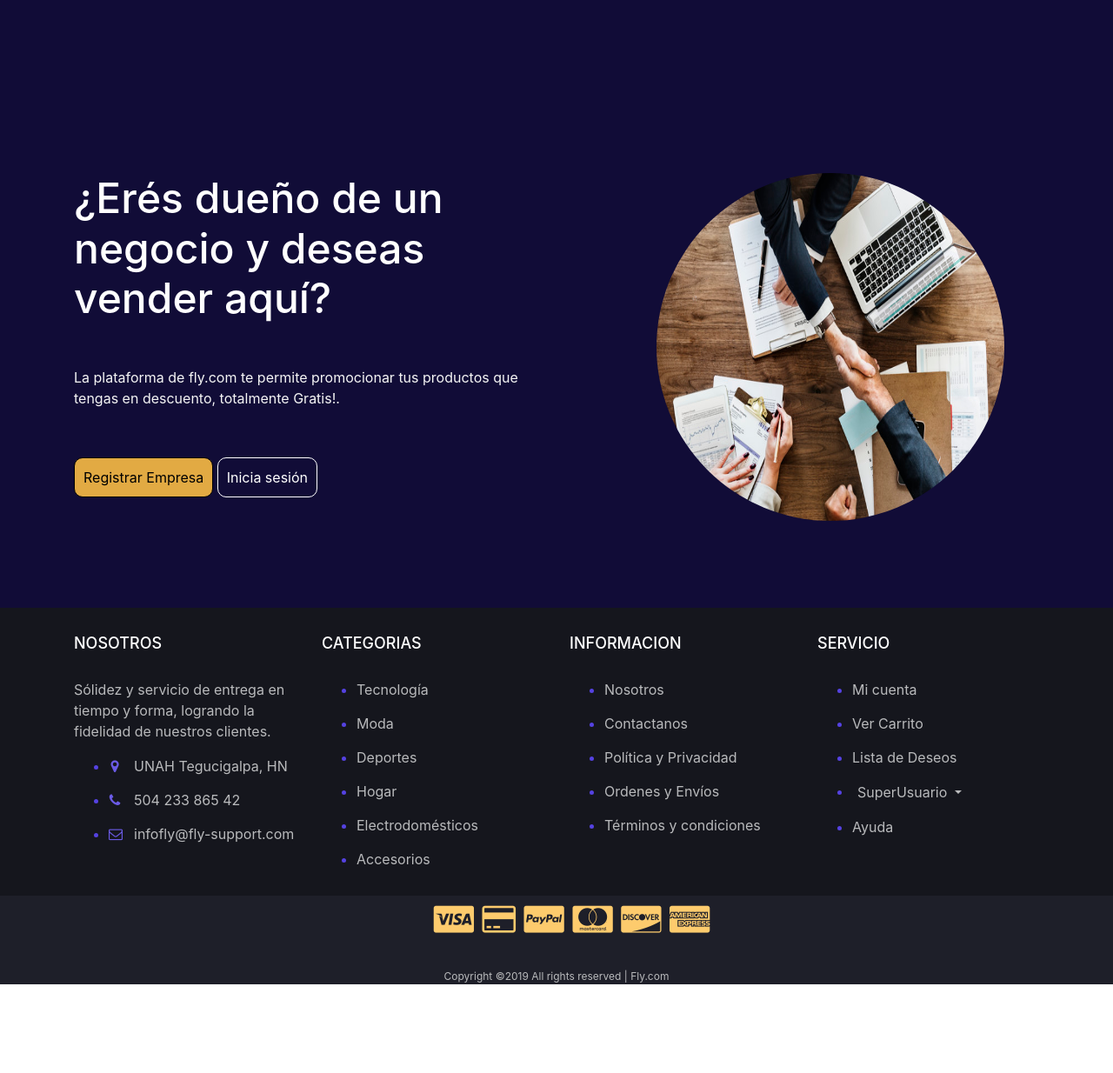
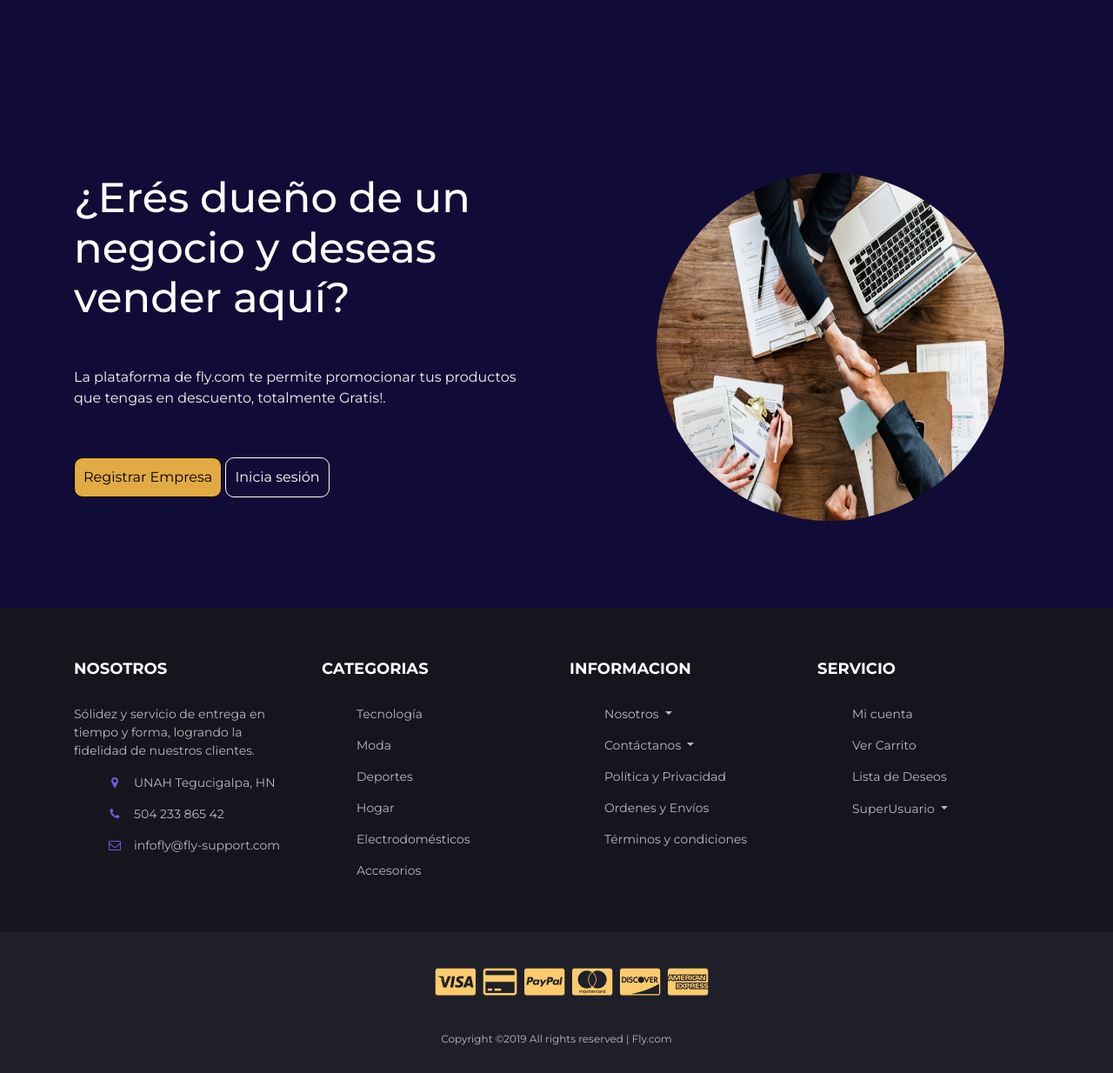
Before and after one commit to kevinoskar/IS410-Proyecto-Kevin_Flores-, a PHP site: page / in a window 1280 px wide. Shown: the part 2987-4221 px from the top of the page at 87% size. Before the commit the page ends 4119 px from the top, so only its background shows below. Run offline with PHP 8.4, Linux system fonts and the light colour scheme.

Commit message:
cambios login 4/9/19

```diff
--- a/login/css/custom.css
+++ b/login/css/custom.css
@@ -1,3 +1,6 @@
+body{
+    font-family: 'Montserrat', sans-serif;
+}
 .navbar{
     background-color:white;
     height: 70px;
@@ -25,6 +28,15 @@
 .btn-login:hover{
     color: white;
     background-color:#6b5be6;
+}
+.btn4{
+    background-color: transparent;
+    color:#B9BABC;
+    border-width: 0px;
+    padding-left: 0px;
+}
+.btn4:hover{
+    color: #fdcb6d;
 }
 .subtitule{
     font-size: 1.1rem;
@@ -241,13 +253,11 @@ nav div{
     margin-bottom: 0;
 }
 .footer-links, .footer-products{
-    color: #5542e2;
+    list-style: none;
 }
 .footer-links:hover, .footer-products:hover{
     text-decoration-style: -moz-none;
     text-decoration-style: none;
-    color: #5542e2;
-    font-weight: bold;
 }
 .footer-targets {
     display: flex;
@@ -287,7 +297,77 @@ nav div{
     background-color: rgba(255, 0, 200, 0.253);
 
 }
-#footer {
+.dropdown-menu{
+    width: 250px;
+}
+.section {
+    padding-top: 30px;
+    padding-bottom: 30px;
+    font-size: 14px;
+  }
+
+  .section-title {
+    position: relative;
+    margin-bottom: 30px;
+    margin-top: 15px;
+  }
+
+  .section-title .title {
+    display: inline-block;
+    text-transform: uppercase;
+    margin: 0px;
+  }
+
+  .section-title .section-nav {
+    float: right;
+  }
+
+  .section-title .section-nav .section-tab-nav {
+    display: inline-block;
+  }
+
+  .section-tab-nav li {
+    display: inline-block;
+    margin-right: 15px;
+  }
+
+  .section-tab-nav li:last-child {
+    margin-right: 0px;
+  }
+
+  .section-tab-nav li a {
+    font-weight: 700;
+    color: #8D99AE;
+  }
+
+  .section-tab-nav li a:after {
+    content: "";
+    display: block;
+    width: 0%;
+    height: 2px;
+    background-color: #6b5be6;
+    -webkit-transition: 0.2s all;
+    transition: 0.2s all;
+  }
+
+  .section-tab-nav li.active a {
+    color: #6b5be6;
+  }
+
+  .section-tab-nav li a:hover:after, .section-tab-nav li a:focus:after, .section-tab-nav li.active a:after {
+    width: 100%;
+  }
+
+  .section-title .section-nav .products-slick-nav {
+    top: 0px;
+    right: 0px;
+  }
+
+  /*=========================================================
+      11 -> FOOTER
+  ===========================================================*/
+
+  #footer {
     background: #15161D;
     color: #B9BABC;
   }
@@ -305,6 +385,7 @@ nav div{
     text-transform: uppercase;
     font-size: 18px;
     margin: 0px 0px 30px;
+    font-weight: bold;
   }
 
   .footer-links li+li {
@@ -324,7 +405,7 @@ nav div{
 
   .footer-links li a:hover {
     color: #fdcb6d;
-    text-decoration: none;
+    text-decoration-style: -moz-none;
   }
 
   .copyright {
@@ -343,15 +424,9 @@ nav div{
     display: block;
     color: #fdcb6d;
   }
-  .btn4{
-      background-color: transparent !important;
-      color: #B9BABC !important;
-      border:0px solid transparent;
-
+  .ul1{
+    padding: 15px;
+    background-color: black;
+    color: white;
+    font-size: 0.8rem;
   }
-  .btn4:hover{
-      color: #fdcb6d !important;
-  }
-  .form-1{
-    width: 300px;
-  }
--- a/login/index.html
+++ b/login/index.html
@@ -130,9 +130,9 @@
                             <h3 class="footer-title">Nosotros</h3>
                             <p>Sólidez y servicio de entrega en tiempo y forma, logrando la fidelidad de nuestros clientes.</p>
                             <ul class="footer-links">
-                                <li><a href="#"><i class="fa fa-map-marker"></i>UNAH Tegucigalpa, HN</a></li>
-                                <li><a href="#"><i class="fa fa-phone"></i>504 233 865 42</a></li>
-                                <li><a href="#"><i class="fa fa-envelope-o"></i>infofly@fly-support.com</a></li>
+                                <li><a><i class="fa fa-map-marker"></i>UNAH Tegucigalpa, HN</a></li>
+                                <li><a><i class="fa fa-phone"></i>504 233 865 42</a></li>
+                                <li><a><i class="fa fa-envelope-o"></i>infofly@fly-support.com</a></li>
                             </ul>
                         </div>
                     </div>
@@ -157,11 +157,31 @@
                         <div class="footer">
                             <h3 class="footer-title">Informacion</h3>
                             <ul class="footer-links">
-                                <li><a href="#">Nosotros</a></li>
-                                <li><a href="#">Contactanos</a></li>
-                                <li><a href="#">Política y Privacidad</a></li>
-                                <li><a href="#">Ordenes y Envíos</a></li>
-                                <li><a href="#">Términos y condiciones</a></li>
+                                <li>
+                                    <div class="dropdown">
+                                        <a class="dropdown-toggle" data-toggle="dropdown" href="#">
+                                          Nosotros
+                                        </a>
+                                        <ul class="dropdown-menu ul1">
+                                            <p>Sólidez y servicio de entrega en tiempo y forma, logrando la fidelidad de nuestros clientes.</p>
+                                        </ul>
+                                    </div>
+                                </li>
+                                <li>
+                                    <div class="dropdown">
+                                        <a class="dropdown-toggle" data-toggle="dropdown" href="#">
+                                          Contáctanos
+                                        </a>
+                                        <ul class="dropdown-menu ul1">
+                                            <li><a><i class="fa fa-map-marker"></i>UNAH Tegucigalpa, HN</a></li>
+                                            <li><a><i class="fa fa-phone"></i>504 233 865 42</a></li>
+                                            <li><a><i class="fa fa-envelope-o"></i>infofly@fly-support.com</a></li>
+                                        </ul>
+                                    </div>
+                                </li>
+                                <li><a href="../Politicas/Politica-Privacidad/politicas.html">Política y Privacidad</a></li>
+                                <li><a href="../Politicas/Ordenes-Envio/ordenes.html">Ordenes y Envíos</a></li>
+                                <li><a href="../Politicas/Terminos-condiciones/terminos.html">Términos y condiciones</a></li>
                             </ul>
                         </div>
                     </div>
@@ -200,7 +220,6 @@
                                         </div>
                                     </div>
                                 </li>
-                                <li><a href="#">Ayuda</a></li>
                             </ul>
                         </div>
                     </div>
```
